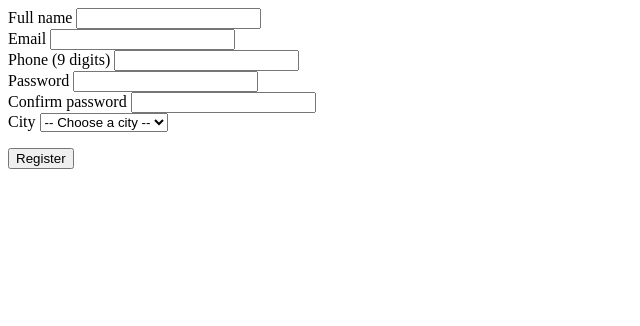
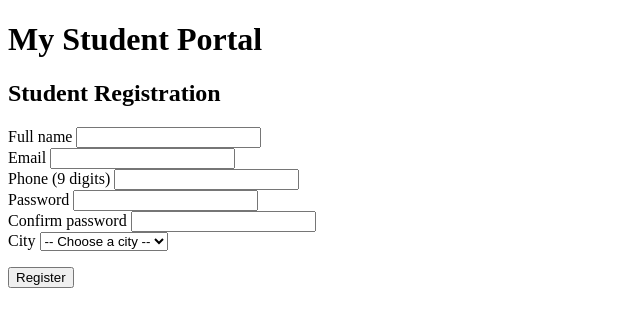
Before and after one commit to liz8888-ai/csit248-portal-5001, a plain HTML site: page index.html in a window 1280 px wide. Shown: the whole page, without its empty margins (0-640 px from the left). Drawn offline with Linux system fonts and the light colour scheme.

Commit message:
Fix index.html :restore head and script tag

```diff
--- a/index.html
+++ b/index.html
@@ -1,3 +1,21 @@
+<!DOCTYPE html>
+<html lang="en">
+<head>
+    <meta charset="UTF-8">
+    <meta name="viewport" content="width=device-width, initial-scale=1.0">
+    <title>Student Registration</title>
+    <link rel="stylesheet" href="style.css">
+    <script src="app.js" defer></script>
+</head>
+<body>
+
+    <header>
+        <h1>My Student Portal</h1>
+    </header>
+
+    <main>
+        <h2>Student Registration</h2>
+
         <form id="registrationForm" novalidate>
 
             <div class="field">
@@ -43,3 +61,7 @@
         </form>
 
         <ul id="errorList"></ul>
+    </main>
+
+</body>
+</html>
```
